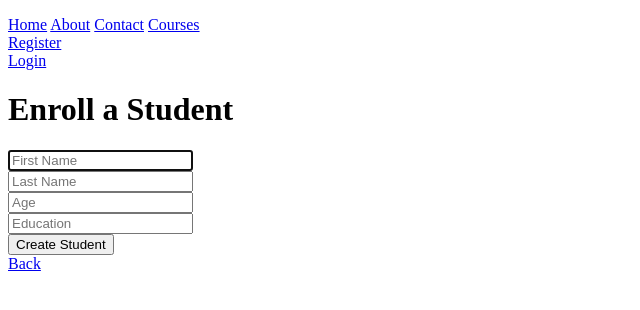
After one commit to ruemisa/rubicks-panel, a Rails app: page /courses/1/cohorts/1/students/new in a window 1280 px wide. The commit adds this page. Shown: the top 310 px of the page, without its empty margins (0-640 px from the left). Run offline with Rails 7, Linux system fonts and the light colour scheme; tables that the repository leaves empty hold one stand-in row (values such as "Sample post"); style sheets or scripts are compiled from the project's sources; parts of the project's set-up code (start-up, migrations or seed data) failed here and were passed over.

```diff
--- a/app/controllers/cohorts_controller.rb
+++ b/app/controllers/cohorts_controller.rb
@@ -1,8 +1,7 @@
 class CohortsController < ApplicationController
   before_action :set_cohort, only: [:edit, :update, :show, :destroy]
   # before_action authenticate_user!
-  # after_action :set_cohort, only: [:edit, :update, :show, :destroy]
-  access all: [:show, :index], user: {except: [:destroy, :new, :create, :update, :edit]}, instructor: {except: [:destroy, :new, :create, :update]}, headmaster: :all
+  # access all: [:show, :index], user: {except: [:destroy, :new, :create, :update, :edit]}, instructor: {except: [:destroy, :new, :create, :update]}, headmaster: :all
 
   def index
     @cohorts = Cohort.all
@@ -59,7 +58,7 @@ class CohortsController < ApplicationController
     @cohort.destroy
     p 'Removed Cohort'
     respond_to do |format|
-      format.html { redirect_to course_show_path, notice: 'Cohort removed!' }
+      format.html { redirect_to courses_path , notice: 'Cohort removed!' }
     end
   end
 
--- a/app/controllers/courses_controller.rb
+++ b/app/controllers/courses_controller.rb
@@ -1,7 +1,7 @@
 class CoursesController < ApplicationController
   before_action :set_course, only: [:edit, :update, :show, :destroy]
   # before_action authenticate_user!
-  access all: [:show, :index], user: {except: [:destroy, :new, :create, :update, :edit]}, instructor: {except: [:destroy, :new, :create, :update]}, headmaster: :all
+  # access all: [:show, :index], user: {except: [:destroy, :new, :create, :update, :edit]}, instructor: {except: [:destroy, :new, :create, :update]}, headmaster: :all
 
   def index
     @courses = Course.all
--- a/app/controllers/students_controller.rb
+++ b/app/controllers/students_controller.rb
@@ -1,2 +1,52 @@
 class StudentsController < ApplicationController
+  before_action :set_student, only: [:edit, :update, :show, :destroy]
+
+  def index
+    @students = Student.all
+  end
+
+  def show
+
+  end
+
+  def new
+    @course = Course.friendly.find(params[:course_id])
+    @cohort = Cohort.friendly.find(params[:cohort_id])
+    @student = Student.new
+  end
+
+  def create
+    @course = Course.friendly.find(params[:course_id])
+    @cohort = Cohort.friendly.find(params[:cohort_id])
+    @student = Student.new(student_params)
+    @student.course_id = @course.id
+    @student.cohort_id = @cohort.id
+
+    if @student.save
+      p 'EUREKA'
+      redirect_to cohort_show_path(@cohort.slug)
+    else
+      p 'Denied'
+      render 'new'
+    end
+  end
+
+  def destroy
+    @student.destroy
+    p 'Student has been denied!'
+    respond_to do |format|
+      format.html { redirect_to cohort_url, notice: "#{@student.first_name} has been denied" }
+    end
+  end
+
+  private
+
+  def student_params
+    params.require(:student).permit(:first_name, :last_name, :age, :education)
+  end
+
+  def set_student
+    @student = Student.friendly.find(params[:id])
+  end
+
 end
--- a/app/models/course.rb
+++ b/app/models/course.rb
@@ -1,12 +1,14 @@
 class Course < ApplicationRecord
+  # Friendly URLs
   extend FriendlyId
   friendly_id :title, use: :slugged
 
+  # Data validation
   validates_presence_of :title, :details, :total_hours
 
   has_many :cohorts, dependent: :destroy
-  has_many :instructors
-  has_many :students, :through => :cohorts
+  has_many :instructors, :through => :cohorts, dependent: :nullify
+  has_many :students, :through => :cohorts, dependent: :nullify
 
   accepts_nested_attributes_for :cohorts, allow_destroy: true
 
--- a/app/views/courses/show.html.erb
+++ b/app/views/courses/show.html.erb
@@ -9,7 +9,8 @@
 
 <% @course.cohorts.each do |cohort| %>
   <h4> <%= link_to "#{cohort.name}", cohort_show_path(cohort.slug) if cohort != nil %> </h4>
-  <%# <%= link_to 'Terminate Cohort', course_cohort_path(@course.slug, cohort.slug), method: :delete, data: { confirm: 'Are you sure?' }%>
+
+  <%= link_to 'Terminate Cohort', course_cohort_path(@course.slug, cohort.slug), method: :delete, data: { confirm: 'Are you sure?' } %>
 <% end %>
 
 <div>
--- /dev/null
+++ b/app/views/students/_form.html.erb
@@ -0,0 +1,23 @@
+<%= form_for([@course, @cohort, @student]) do |f| %>
+
+  <div>
+    <%= f.text_field :first_name, placeholder: 'First Name', autofocus: true %>
+  </div>
+
+  <div>
+    <%= f.text_field :last_name, placeholder: 'Last Name' %>
+  </div>
+
+  <div>
+    <%= f.text_field :age, placeholder: 'Age' %>
+  </div>
+
+  <div>
+    <%= f.text_field :education, placeholder: 'Education' %>
+  </div>
+
+  <div>
+    <%= f.submit %>
+  </div>
+
+<% end %>
--- /dev/null
+++ b/app/views/students/new.html.erb
@@ -0,0 +1,5 @@
+<h1> Enroll a Student </h1>
+
+<%= render 'form', student: @student %>
+
+<%= link_to 'Back', cohort_show_path(@cohort.slug) %>
--- /dev/null
+++ b/app/views/students/show.html.erb
@@ -0,0 +1,5 @@
+<h1> Student Profile </h1>
+
+<h3> <%= @student.full_name %> </h3>
+
+<%= link_to 'Back to Cohort', cohort_show_path(@student.cohort_id) %>
--- a/config/routes.rb
+++ b/config/routes.rb
@@ -1,18 +1,28 @@
 Rails.application.routes.draw do
+  # GOD MODE
+  resources :admins
 
-  resources :admins
-  resources :students
-  resources :instructors
   # User Authentication with devise. Customized default paths
   devise_for :users, path: '', path_names: { sign_in: 'login', sign_out: 'logout', sign_up: 'enroll' }
 
+  # Courses, Cohorts, Instructors, Students
   resources :courses, except: [:show] do
-    resources :cohorts, only: [:index, :new, :create, :destroy]
+    resources :cohorts, only: [:index, :new, :create, :destroy] do
+      resources :students, only:[:index, :new, :create, :destroy]
+      resources :instructors, only: [:index, :new, :create, :destroy]
+    end
   end
   get 'course/:id' => 'courses#show', as: 'course_show'
 
+  # Cohorts only
   resources :cohorts, only: [:show, :edit, :update], except: [:show]
   get 'cohort/:id' => 'cohorts#show', as: 'cohort_show'
+
+  # Instructors only
+  resources :instructors, only: [:show, :edit, :update]
+
+  # Students only
+  resources :students, only: [:show, :edit, :update]
 
   # Other MAIN pages
   get 'about-us' => 'pages#about'
--- /dev/null
+++ b/db/migrate/20180904211023_add_slug_to_students.rb
@@ -0,0 +1,6 @@
+class AddSlugToStudents < ActiveRecord::Migration[5.2]
+  def change
+    add_column :students, :slug, :string
+    add_index :students, :slug, unique: true
+  end
+end
--- /dev/null
+++ b/db/migrate/20180904211034_add_slug_to_instructors.rb
@@ -0,0 +1,6 @@
+class AddSlugToInstructors < ActiveRecord::Migration[5.2]
+  def change
+    add_column :instructors, :slug, :string
+    add_index :instructors, :slug, unique: true
+  end
+end
```
Also changed, not shown: app/models/cohort.rb (+5 -3 lines), app/models/instructor.rb (+14 -1 lines), app/models/student.rb (+13 -1 lines), app/views/cohorts/show.html.erb (+23 -4 lines), db/schema.rb.
